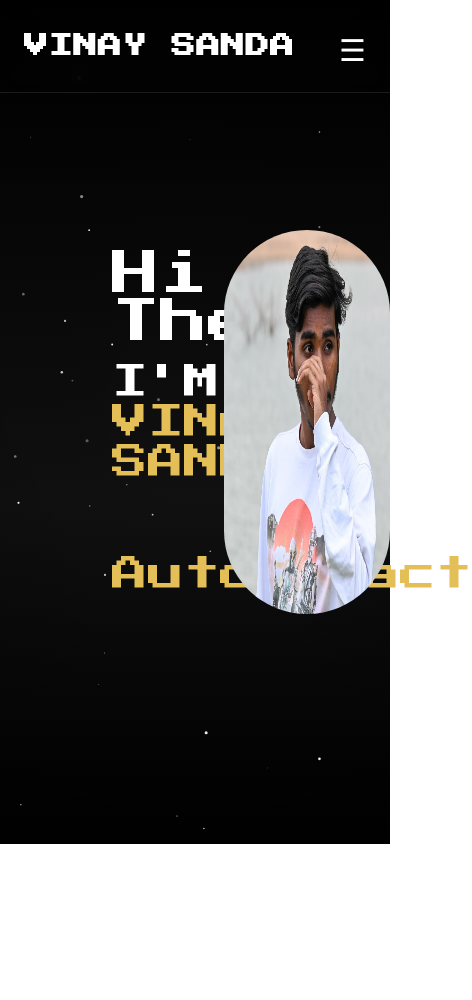
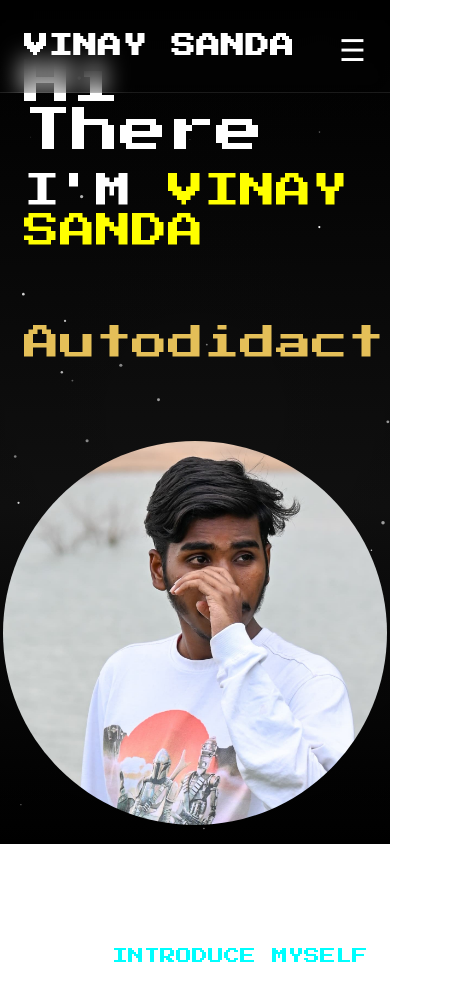
Before and after one commit to VINAY-SANDA/Mark-suits, a React (Vite) app: page / in a window 390 px wide. Shown: the top 1000 px of the page, 472 px wide, since content can reach past the window. Before the commit the page ends 844 px from the top, so only its background shows below. Built offline with nearby package versions, Linux system fonts and the light colour scheme.

Commit message:
befor the theems

```diff
--- a/src/App.jsx
+++ b/src/App.jsx
@@ -12,7 +12,7 @@ const App = () => {
   return (
     <StarryNightBackground
       density={0.0001}
-      twinkleSpeed={0.1}
+      twinkleSpeed={1}
       shootingStars={true}
       nebulaColors={['#000000', '#111', '#000000']}
       overlayOpacity={0.0001}
--- a/src/components/Section1.jsx
+++ b/src/components/Section1.jsx
@@ -2,19 +2,19 @@ import image from "../assets/poser.jpg"
 
 const Section1 = () => {
   return (
-    <div className='h-screen w-full flex flex-row'>
-        <div className='h-full w-1/2 flex flex-col justify-center gap-4 items-start px-28'>
-        <h2 className=' text-5xl '>
-               Hi  There <span className='hidden'>.</span>
+    <div className='h-screen w-full flex flex-col md:flex-row'>
+      <div className='h-1/2 md:h-full w-full md:w-1/2 flex flex-col justify-center gap-4 items-start pl-6 md:pl-35'>
+        <h2 className='text-5xl'>
+          Hi There <span className='hidden'>.</span>
         </h2>
-        <h3 className='text-4xl '> I'M <span className="text-[#e4bf58]">VINAY SANDA</span> </h3>
+        <h3 className='text-4xl'>I'M <span className="text-[#ffff00] ">VINAY SANDA</span></h3>
         <div>
-            <h1 className='text-4xl mt-14 text-[#e4bf58]'>Autodidact</h1>
+          <h1 className='text-4xl mt-14 text-[#e4bf58]'>Autodidact</h1>
         </div>
-        </div>
-        <div className='h-full w-1/2 flex justify-center items-center '>
-          <img src={image} alt=""  className='h-96  w-96 rounded-full'/>
-        </div>
+      </div>
+      <div className='h-1/2 md:h-full w-full md:w-1/2 flex justify-center items-center'>
+        <img src={image} alt="" title="vinay sanda" className='h-96 w-96 rounded-full' />
+      </div>
     </div>
   )
 }
--- /dev/null
+++ b/src/components/Section2h.jsx
@@ -0,0 +1,13 @@
+import React from 'react'
+
+const Section2h = () => {
+  return (
+    <div className='h-screen w-full pt-25'>
+        LET ME  <span className='text-[#00FFFF]'>INTRODUCE MYSELF</span>
+
+
+    </div>
+  )
+}
+
+export default Section2h
--- a/src/pages/Homepage.jsx
+++ b/src/pages/Homepage.jsx
@@ -1,10 +1,12 @@
 import React from 'react'
 import Section1 from '../components/Section1'
+import Section2h from '../components/Section2h'
 
 const Homepage = () => {
   return (
     <div className='h-screen w-full'>
     <Section1/>
+    <Section2h/>
     </div>
   )
 }
```
